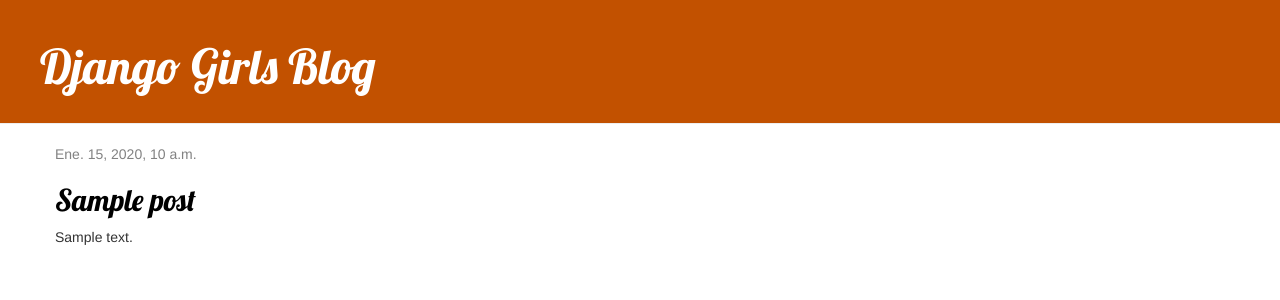
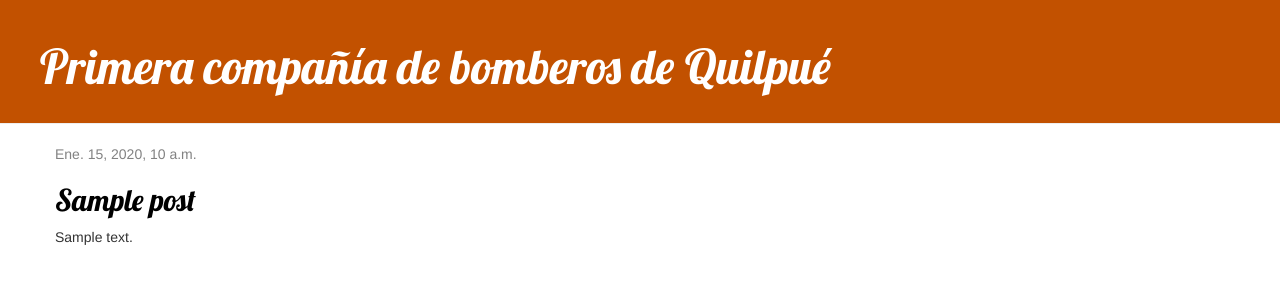
Before and after one commit to Lua-Code12/bomberos_quilpue, a Django app: template blog/templates/blog/post_list.html in a window 1280 px wide. Shown: the top 300 px of the page. Run offline with Django 3.2, Linux system fonts and the light colour scheme; the template is opened without the code that fills it: most values are stand-ins (such as "Sample title", 1, 10 or a date in 2020); parts of the project's set-up code (start-up, migrations or seed data) failed here and were passed over; some libraries are stand-ins or nearby versions.

Commit message:
se modifica el archivo urls.py de la carpeta blog

```diff
--- a/blog/templates/blog/base.html
+++ b/blog/templates/blog/base.html
@@ -9,7 +9,7 @@
     </head>
     <body>
         <div class="page-header">
-            <h1><a href="/">Django Girls Blog</a></h1>
+            <h1><a href="/">Primera compañía de bomberos de Quilpué</a></h1>
         </div>
         <div class="content container">
             <div class="row">
--- a/blog/templates/blog/post_list.html
+++ b/blog/templates/blog/post_list.html
@@ -5,7 +5,7 @@
         <div class="date">
             {{ post.published_date }}
         </div>
-        <h2><a href="">{{ post.title }}</a></h2>
+        <h2><a href="{% url 'post_detail' pk=post.pk %}">{{ post.title }}</a></h2>
         <p>{{ post.text|linebreaksbr }}</p>
     </div>
 {% endfor %}
--- a/blog/urls.py
+++ b/blog/urls.py
@@ -3,4 +3,5 @@ from . import views
 
 urlpatterns = [
     path('', views.post_list, name='post_list'),
+    path('post/<int:pk>/', views.post_detail, name='post_detail'),
 ]
```
